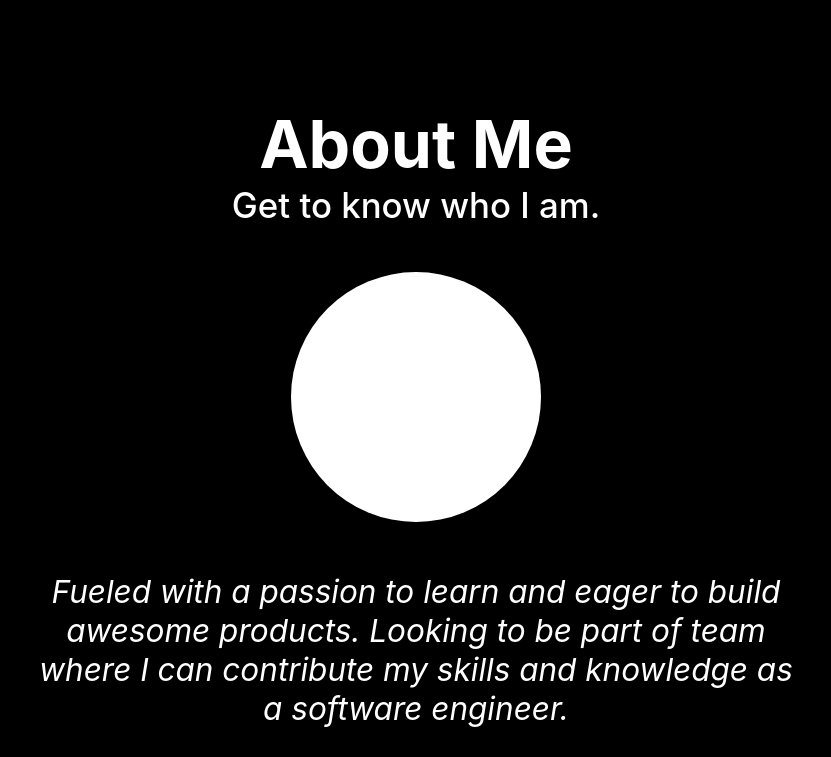
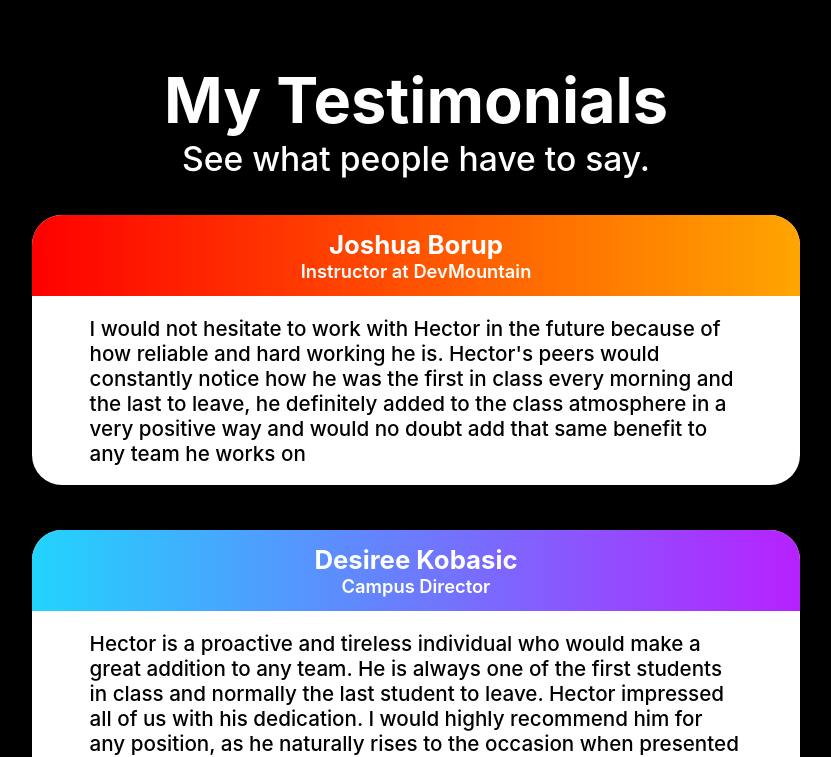
Before and after one commit to HectorSilvaRobles/hsr_portfolio, a React (Create React App) app: page / in a window 1280 px wide. Shown: the part 2820-3577 px from the top of the page, without its empty margins (224-1055 px from the left). Built offline with nearby package versions, Linux system fonts and the light colour scheme.

Commit message:
wokring on testimonial section

```diff
--- a/src/App.js
+++ b/src/App.js
@@ -5,6 +5,7 @@ import Hero from './Components/Hero/Hero'
 import Projects from './Components/Projects/Projects'
 import Skills from './Components/Skills/Skills.js'
 import About from './Components/About/About'
+import Testimonials from './Components/Testimonials/Testimonials'
 
 function App() {
   return (
@@ -13,6 +14,7 @@ function App() {
       <Hero />
       <Projects />
       <Skills />
+      <Testimonials />
       <About />
     </div>
   );
--- a/src/Components/Projects/projects.css
+++ b/src/Components/Projects/projects.css
@@ -387,6 +387,7 @@
     .projects-div {
         height: 1000px;
     }
+
     .project-card {
         height: 800px;
         /* background: green; */
@@ -399,7 +400,7 @@
         height: 100%;
     }
     .projects {
-        height: 1500px;
+        height: 1800px;
     }
     .project-buttons > button > h1 {
         font-size: 35px;
--- /dev/null
+++ b/src/Components/Testimonials/Testimonials.js
@@ -0,0 +1,56 @@
+import React, {Component} from 'react'
+import './testimonials.css'
+
+class Testimonials extends Component {
+    constructor(props){
+        super(props)
+    }
+
+    render(){
+        return(
+            <div className='testimonials'>
+                <div className='testimonials-title'>
+                    <h1>My Testimonials</h1>
+                    <h2>See what people have to say.</h2>
+                </div>
+                <div className='testimonials-body'>
+                    <div className='testimonials-card'>
+                        <div className='testimonials-info'>
+                            <p>I would not hesitate to work with Hector in the future because of how reliable and hard working he is. Hector's peers would constantly notice how he was the first in class every morning and the last to leave, he definitely added to the class atmosphere in a very positive way and would no doubt add that same benefit to any team he works on</p>
+                        </div>
+                        <div className='testimonials-person'>
+                            <div className='testimonials-header test-head-1'>
+                                <h1>Joshua Borup</h1>
+                                <h2>Instructor at DevMountain</h2>
+                            </div>
+                        </div>
+                    </div>
+                    <div className='testimonials-card'>
+                        <div className='testimonials-info'>
+                            <p>Hector is a proactive and tireless individual who would make a great addition to any team. He is always one of the first students in class and normally the last student to leave. Hector impressed all of us with his dedication. I would highly recommend him for any position, as he naturally rises to the occasion when presented with something he is passion about. </p>
+                        </div>
+                        <div className='testimonials-person'>
+                            <div className='testimonials-header test-head-2'>
+                                <h1>Desiree Kobasic</h1>
+                                <h2>Campus Director</h2>
+                            </div>
+                        </div>
+                    </div>
+                    <div className='testimonials-card'>
+                        <div className='testimonials-info'>
+                            <p>Hector is a dedicated worker. During his time at DevMountain he was always the first to arrive and the last to leave. He obviously puts value into learning beyond the scope of the projects he works on. He is eager and willing to learn, put himself out there. He is not afraid to try new things, to test his code limits to see if a solution works.</p>
+                        </div>
+                        <div className='testimonials-person'>
+                            <div className='testimonials-header test-head-3'>
+                                <h1>Travis Stratton</h1>
+                                <h2>Mentor</h2>
+                            </div>
+                        </div>
+                    </div>
+                </div>
+            </div>
+        )
+    }
+}
+
+export default Testimonials
--- /dev/null
+++ b/src/Components/Testimonials/testimonials.css
@@ -0,0 +1,150 @@
+.testimonials {
+    height: 1200px;
+    width: 100%;
+    display: flex;
+    flex-direction: column;
+    justify-content: center;
+    align-items: center;
+    background: black;
+}
+
+.testimonials-title {
+    height: 150px;
+    width: 100%;
+    /* background: red; */
+    display: flex;
+    flex-direction: column;
+    align-items: center;
+    justify-content: center;
+}
+
+.testimonials-title > h1 {
+    color: white;
+    font-size: calc(40px + (80 - 40) * ((100vw - 300px) / (2000 - 300)));
+    margin: 0;
+    text-align: center;;
+
+}
+
+.testimonials-title > h2 {
+    font-size: calc(25px + (40 - 25) * ((100vw - 300px) / (2000 - 300)));
+    font-weight: 500;
+    color: white;
+    text-align: center;;
+    margin: 0;
+}
+
+.testimonials-body  {
+    height: 900px;
+    margin-top: 20px;
+    width: 60%;
+    /* background: blue; */
+    display: flex;
+    justify-content: space-between;
+    align-items: center;
+    flex-direction: column;
+}
+
+.testimonials-card {
+    background: white;
+    height: 30%;
+    width: 100%;
+    border-radius: 30px;
+    overflow: hidden;
+    display: flex;
+    flex-direction: column-reverse;
+    /* box-shadow: 0px 0px 25px 5px rgba(255, 255, 255, 0.694); */
+}
+
+
+.testimonials-info {
+    height: 70%;
+    width: 100%;
+    /* background: red; */
+    display:flex;
+    justify-content: center;
+    align-items: center;
+}
+.testimonials-info > p {
+    margin: 0;
+    width: 85%;
+    font-size: calc(16px + (24 - 16) * ((100vw - 300px) / (2000 - 300)));
+    font-weight: 500;
+}
+
+.testimonials-person {
+    /* background: red; */
+    width: 100%;
+    height: 30%;
+    /* border-bottom: solid 2px black; */
+    display: flex;
+    align-items: center;
+    justify-content: center;
+}
+
+
+.testimonials-header {
+    /* background: black; */
+    height: 100%;
+    width: 100%;
+    display: flex;
+    flex-direction: column;
+    justify-content: center;
+    align-items: center;
+}
+
+.test-head-1 {
+    background-image: linear-gradient(to right, red ,orange);
+}
+.test-head-2 {
+    background-image: linear-gradient(to right, #21D4FD ,#B721FF);
+}
+.test-head-3 {
+    background-image: linear-gradient(to right, #16A085 ,#08AEEA);
+}
+
+
+.testimonials-header > h1, .testimonials-header > h2 {
+    margin: 0;
+    color: white;
+    text-align: center
+}
+.testimonials-header > h1 {
+    font-size: calc(20px + (30 - 20) * ((100vw - 300px) / (2000 - 300)));
+}
+.testimonials-header > h2 {
+    font-weight: 600;
+    font-size: calc(16px + (20 - 16) * ((100vw - 300px) / (2000 - 300)));
+}
+
+
+/* Mobile View */
+@media screen and (max-width: 600px){
+    .testimonials {
+        /* height: 1300px; */
+        /* background: red; */
+        padding-bottom: 150px
+    }
+    .testimonials-body {
+        width: 90%;
+        height: 1000px;
+    }
+    .testimonials-person {
+        height: 20%;
+    }
+    .testimonials-info {
+        height: 80%;
+    }
+
+    .testimonials-card {
+        height: 31%;
+    }
+
+    .testimonials-info > p {
+        margin: 0;
+        width: 85%;
+        font-size: calc(14px + (20 - 14) * ((100vw - 200px) / (600 - 200)));
+        font-weight: 500;
+    }
+
+}
```
